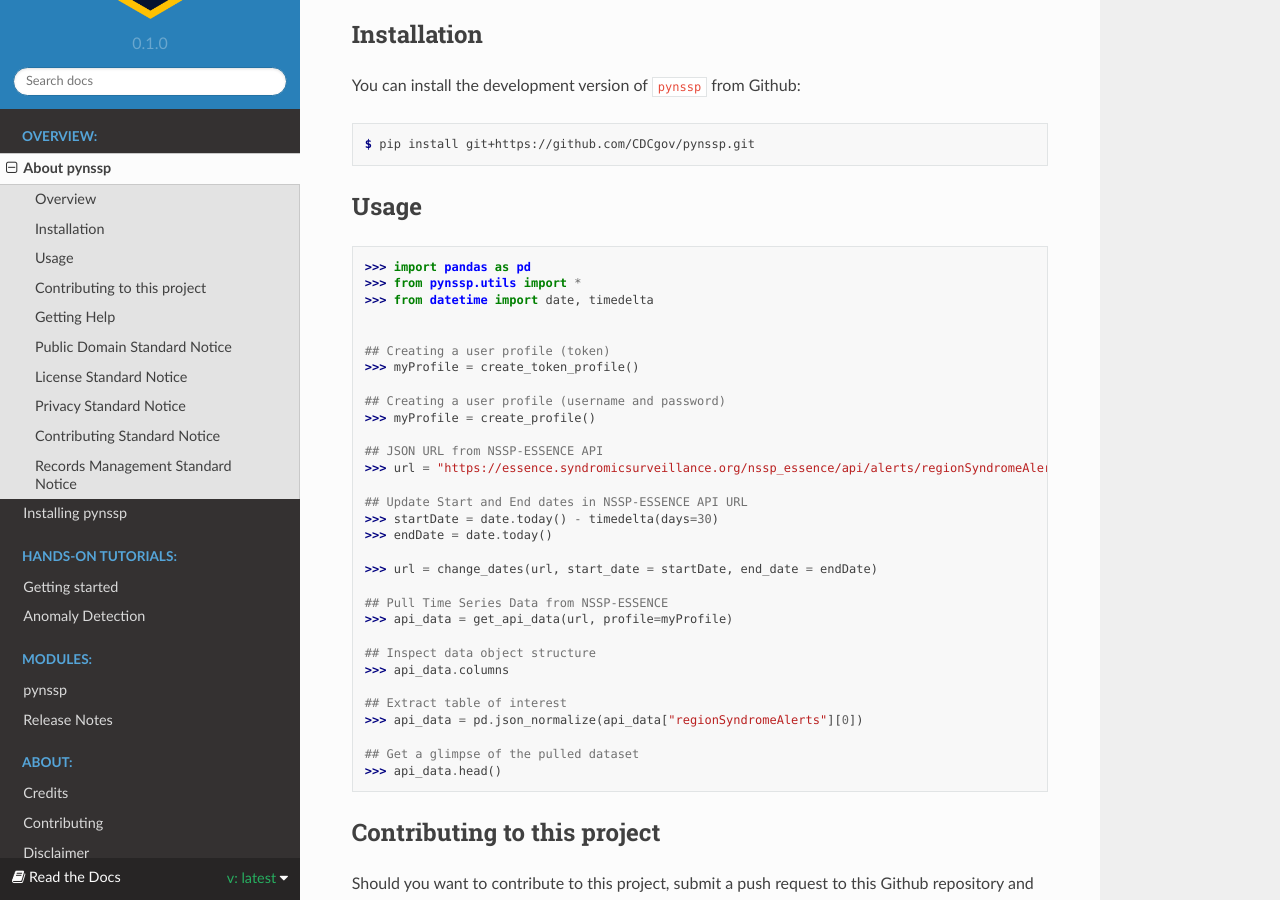
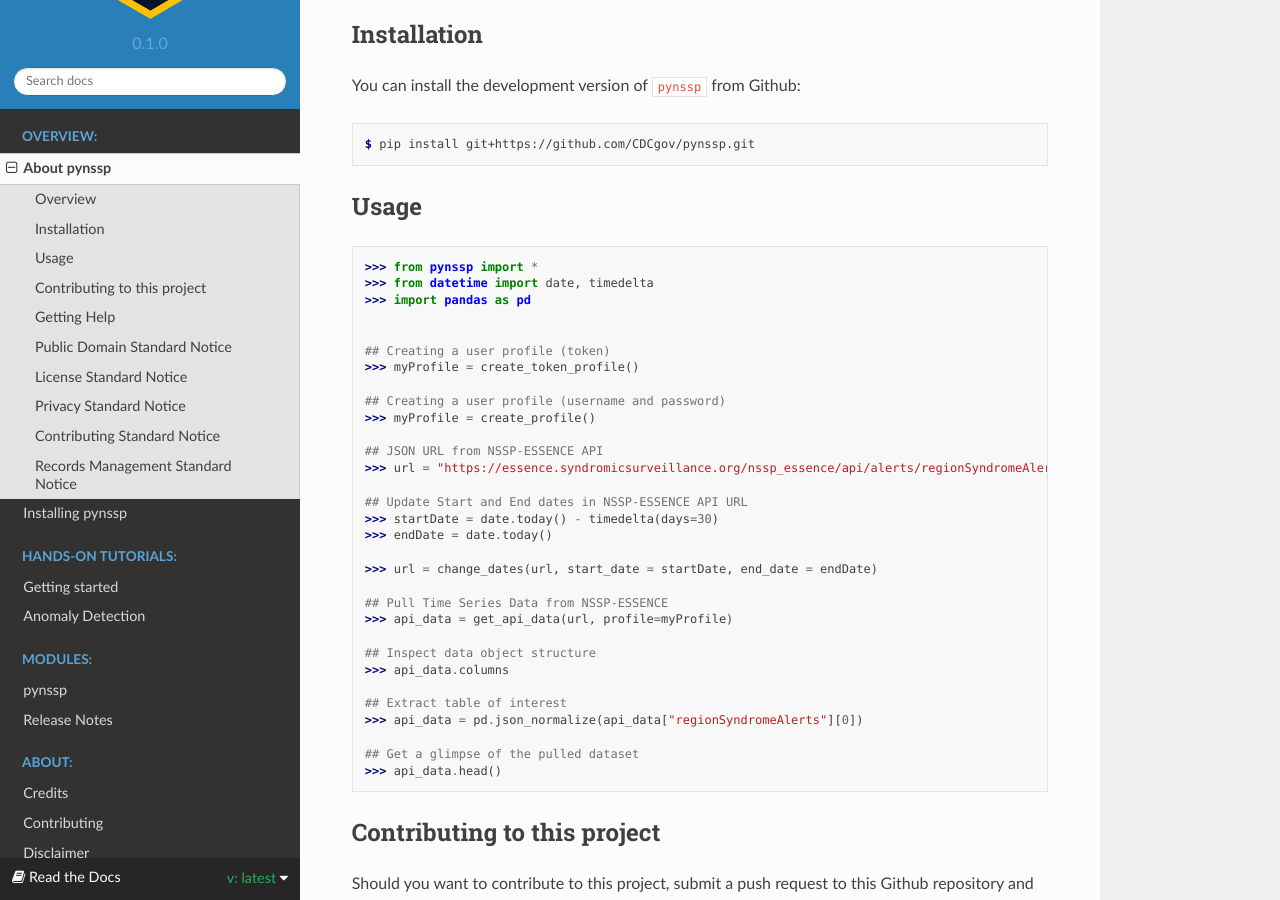
Before and after one commit to CDCgov/pynssp, a Sphinx documentation site: the page built from docs/readme.md, in a window 1280 px wide and 900 px high, scrolled down 339 px. Built offline with Sphinx 7.4.7 and the Read the Docs theme 2.0.0, drawn with Linux system fonts in a browser that asks for light colours; pages that are not in the unit, such as notebooks, are missing from menus.

Commit message:
Update readme

````diff
--- a/docs/readme.md
+++ b/docs/readme.md
@@ -15,9 +15,9 @@ $ pip install git+https://github.com/CDCgov/pynssp.git
 
 ## Usage
 ```python
+>>> from pynssp import *
+>>> from datetime import date, timedelta
 >>> import pandas as pd
->>> from pynssp.utils import *
->>> from datetime import date, timedelta
 
 
 ## Creating a user profile (token)
````
Also changed, not shown: README.md (+2 -2 lines).
